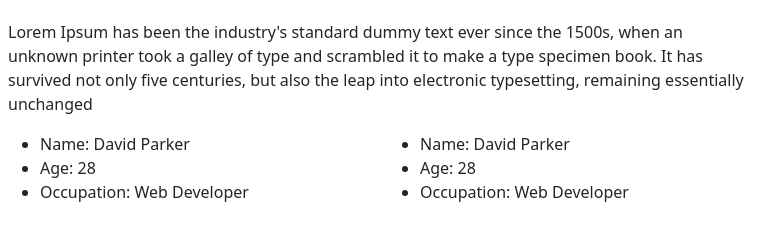
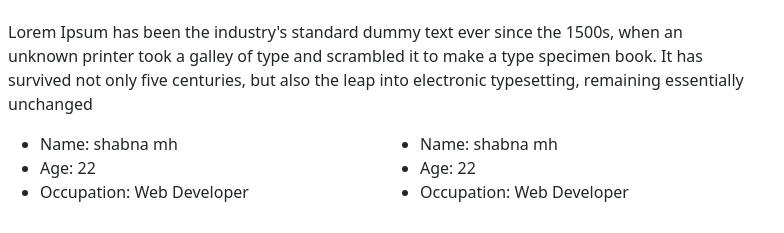
Before and after one commit to fathimathshabna/shabnaportfolio, a plain HTML site: page index.html in a window 1280 px wide. Shown: the part 900-1133 px from the top of the page, 454-1238 px from the left. Drawn offline with nearby package versions, Linux system fonts and the light colour scheme; a script that the page names is missing.

Commit message:
Update index.html

```diff
--- a/index.html
+++ b/index.html
@@ -71,16 +71,16 @@
                     <div class="row mt-3">
                         <div class="col-md-6">
                             <ul>
-                                <li>Name: David Parker</li>
-                                <li>Age: 28</li>
+                                <li>Name: shabna mh</li>
+                                <li>Age: 22</li>
                                 <li>Occupation: Web Developer</li>
 
                             </ul>
                         </div>
                         <div class="col-md-6">
                             <ul>
-                                <li>Name: David Parker</li>
-                                <li>Age: 28</li>
+                                <li>Name: shabna mh</li>
+                                <li>Age: 22</li>
                                 <li>Occupation: Web Developer</li>
 
                             </ul>
```
